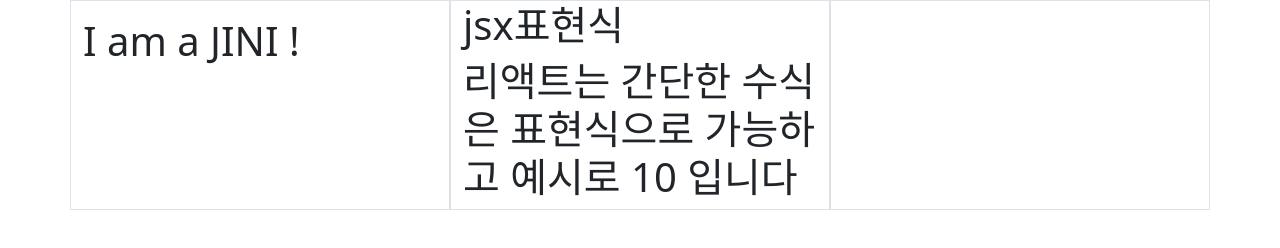
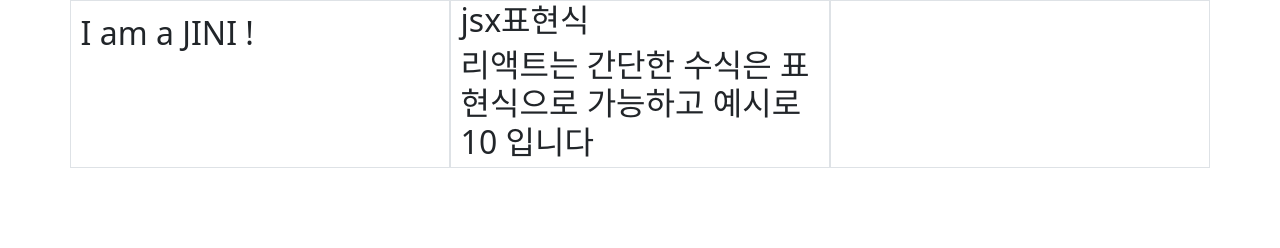
Before and after one commit to Leejinhee1106/8_reactCDN, a plain HTML site: page jsx.html in a window 1280 px wide. Drawn offline with nearby package versions, Linux system fonts and the light colour scheme.

Commit message:
Update jsx.html
font

```diff
--- a/jsx.html
+++ b/jsx.html
@@ -37,7 +37,19 @@
         </div>
       </div>
     </div>
-
+ <style>
+  @font-face {
+    font-family: 'Paperlogy-8ExtraBold' !important;
+    src: url('https://fastly.jsdelivr.net/gh/projectnoonnu/2408-3@1.0/Paperlogy-8ExtraBold.woff2') format('woff2');
+    font-weight: 400 !important;
+    font-style: normal;
+  }
+  html, html{
+    font-family: 'Paperlogy-8ExtraBold' !important;
+    color: #333 !important;
+    font-size: 0.8rem !important;
+  }
+ </style>
   </body>
 </html>
 
```
